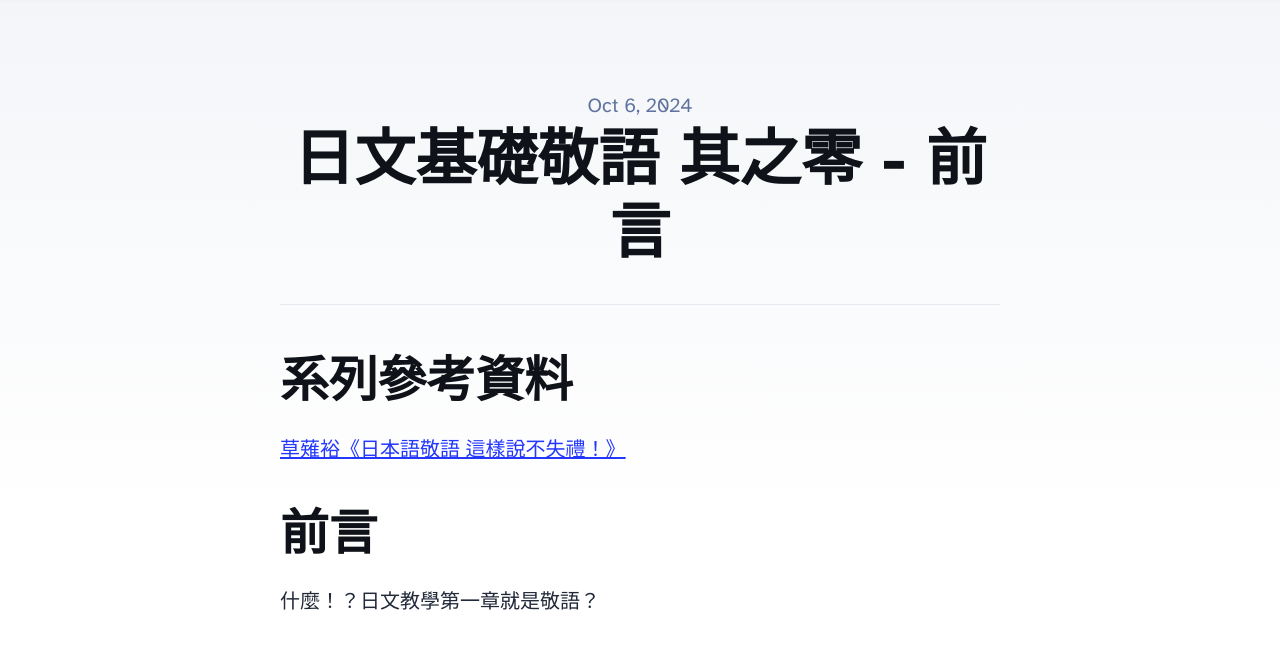
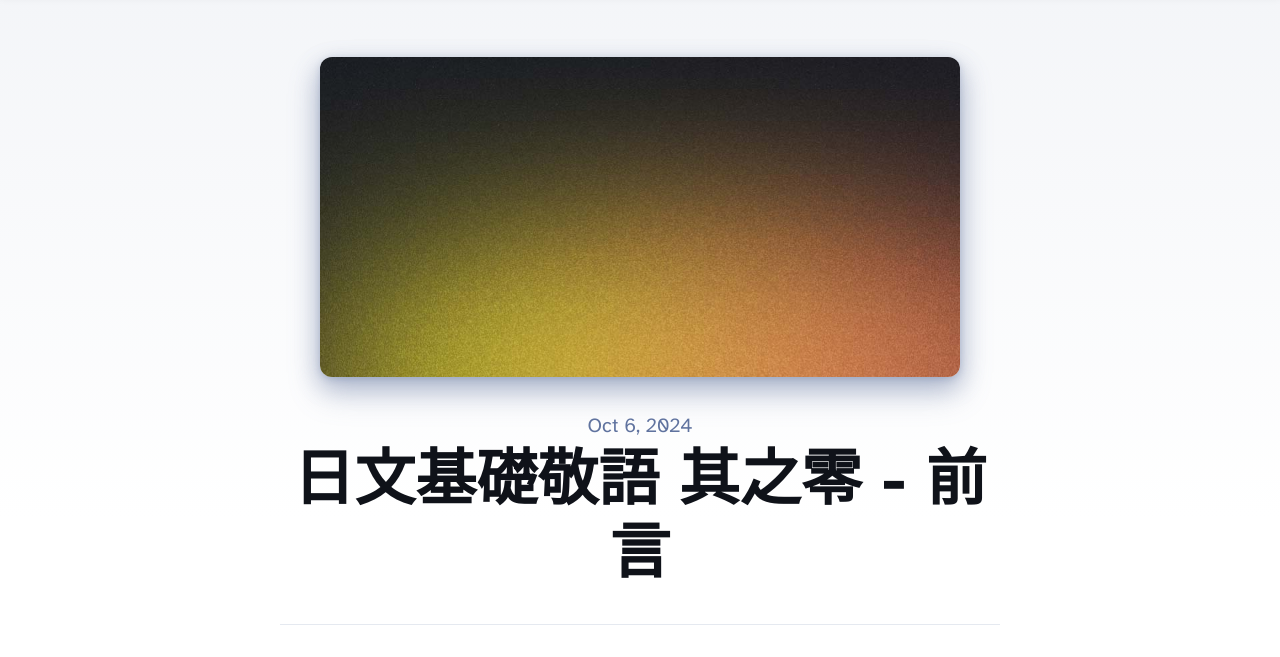
Before and after one commit to lazygabrielKSL/lazygabrielKSL.github.io, an Astro site: page /blog/keigo/2024-10-06-keigo-preface in a window 1280 px wide. Shown: the part 81-738 px from the top of the page. Built offline with nearby package versions, Linux system fonts and the light colour scheme; Astro itself is replaced by a stand-in of ours.

Commit message:
Add placeholder banners for keigo posts

```diff
--- a/src/content/blog/keigo/2024-10-06-keigo-preface.md
+++ b/src/content/blog/keigo/2024-10-06-keigo-preface.md
@@ -3,6 +3,7 @@ title: "日文基礎敬語 其之零 - 前言"
 description: ""
 pubDate: 2024-10-06
 tags: ["jp-grammar", "keigo"]
+heroImage: "/assets/banners/blog-placeholder-4.jpg"
 ---
 
 ## 系列參考資料
--- a/src/content/blog/keigo/2024-10-07-keigo-contents.md
+++ b/src/content/blog/keigo/2024-10-07-keigo-contents.md
@@ -3,6 +3,7 @@ title: 日文基礎敬語 目次
 description: "あまねく敬語の始発点"
 pubDate: 2024-10-07
 tags: ["jp-grammar", "keigo"]
+heroImage: "/assets/banners/home.jpeg"
 ---
 
 ## 請先閱讀前言
--- a/src/content/blog/keigo/2024-10-07-keigo-sonkeigo.md
+++ b/src/content/blog/keigo/2024-10-07-keigo-sonkeigo.md
@@ -3,6 +3,7 @@ title: "日文基礎敬語 其之一 - 尊敬語"
 description: "向行為者表示敬意"
 pubDate: 2024-10-07
 tags: ["jp-grammar", "keigo"]
+heroImage: "/assets/banners/blog-placeholder-4.jpg"
 ---
 
 ## 用途
--- a/src/content/blog/keigo/2024-10-08-keigo-kenjougo.md
+++ b/src/content/blog/keigo/2024-10-08-keigo-kenjougo.md
@@ -3,6 +3,7 @@ title: "日文基礎敬語 其之二 - 謙讓語"
 description: "對被影響者表示敬意"
 pubDate: 2024-10-08
 tags: ["jp-grammar", "keigo"]
+heroImage: "/assets/banners/blog-placeholder-4.jpg"
 ---
 
 ## 用途
--- a/src/content/blog/keigo/2024-10-12-keigo-teichougou.md
+++ b/src/content/blog/keigo/2024-10-12-keigo-teichougou.md
@@ -3,6 +3,7 @@ title: "日文基礎敬語 其之三 - 丁重語（禮貌用語）"
 description: ""
 pubDate: 2024-10-12
 tags: ["jp-grammar", "keigo"]
+heroImage: "/assets/banners/blog-placeholder-4.jpg"
 ---
 
 ## 用法
--- a/src/content/blog/keigo/2024-10-13-keigo-double.md
+++ b/src/content/blog/keigo/2024-10-13-keigo-double.md
@@ -3,6 +3,7 @@ title: "日文基礎敬語 其之四 - 雙重敬語"
 description: ""
 pubDate: 2024-10-13
 tags: ["jp-grammar", "keigo"]
+heroImage: "/assets/banners/blog-placeholder-4.jpg"
 ---
 
 ## 同類不可複用
--- a/src/content/blog/keigo/2024-10-14-keigo-juju.md
+++ b/src/content/blog/keigo/2024-10-14-keigo-juju.md
@@ -3,6 +3,7 @@ title: "日文基礎敬語 其之五 - 授受動詞"
 description: ""
 pubDate: 2024-10-14
 tags: ["jp-grammar", "keigo"]
+heroImage: "/assets/banners/ui_mem.jpg"
 ---
 
 ## 授受動詞基本複習
--- a/src/content/blog/keigo/2024-10-15-keigo-kanou.md
+++ b/src/content/blog/keigo/2024-10-15-keigo-kanou.md
@@ -3,6 +3,7 @@ title: "日文基礎敬語 其之六 - 可能動詞"
 description: ""
 pubDate: 2024-10-15
 tags: ["jp-grammar", "keigo"]
+heroImage: "/assets/banners/blog-placeholder-4.jpg"
 ---
 
 ## 基礎文法複習
--- a/src/content/blog/keigo/2024-10-16-keigo-adj.md
+++ b/src/content/blog/keigo/2024-10-16-keigo-adj.md
@@ -3,6 +3,7 @@ title: "日文基礎敬語 其之七 - 形容詞、形容動詞"
 description: ""
 pubDate: 2024-10-16
 tags: ["jp-grammar", "keigo"]
+heroImage: "/assets/banners/blog-placeholder-4.jpg"
 ---
 
 ## 尊敬
--- a/src/content/blog/keigo/2024-10-17-keigo-noun.md
+++ b/src/content/blog/keigo/2024-10-17-keigo-noun.md
@@ -3,6 +3,7 @@ title: "日文基礎敬語 其之八 - 名詞"
 description: ""
 pubDate: 2024-10-17
 tags: ["jp-grammar", "keigo"]
+heroImage: "/assets/banners/blog-placeholder-4.jpg"
 ---
 
 ## 一般型
--- a/src/content/blog/keigo/2024-10-18-keigo-kyoukei.md
+++ b/src/content/blog/keigo/2024-10-18-keigo-kyoukei.md
@@ -3,6 +3,7 @@ title: "日文基礎敬語 其之九 - 恭敬用語"
 description: "代名詞、副詞舉隅"
 pubDate: 2024-10-18
 tags: ["jp-grammar", "keigo"]
+heroImage: "/assets/banners/blog-placeholder-4.jpg"
 ---
 
 此章節為所謂的「恭敬用語」，嚴格上來說不算上位敬語，但使用敬語時需要搭配使用。
```
